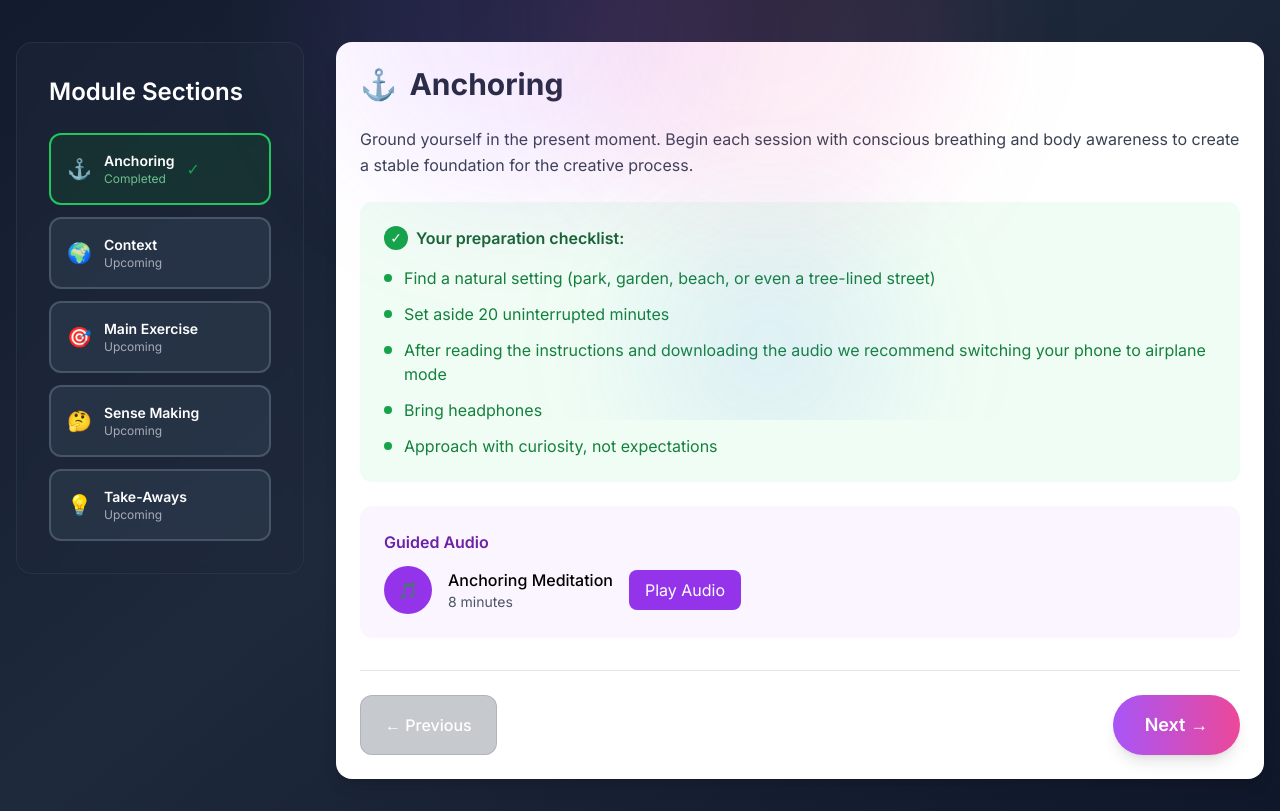
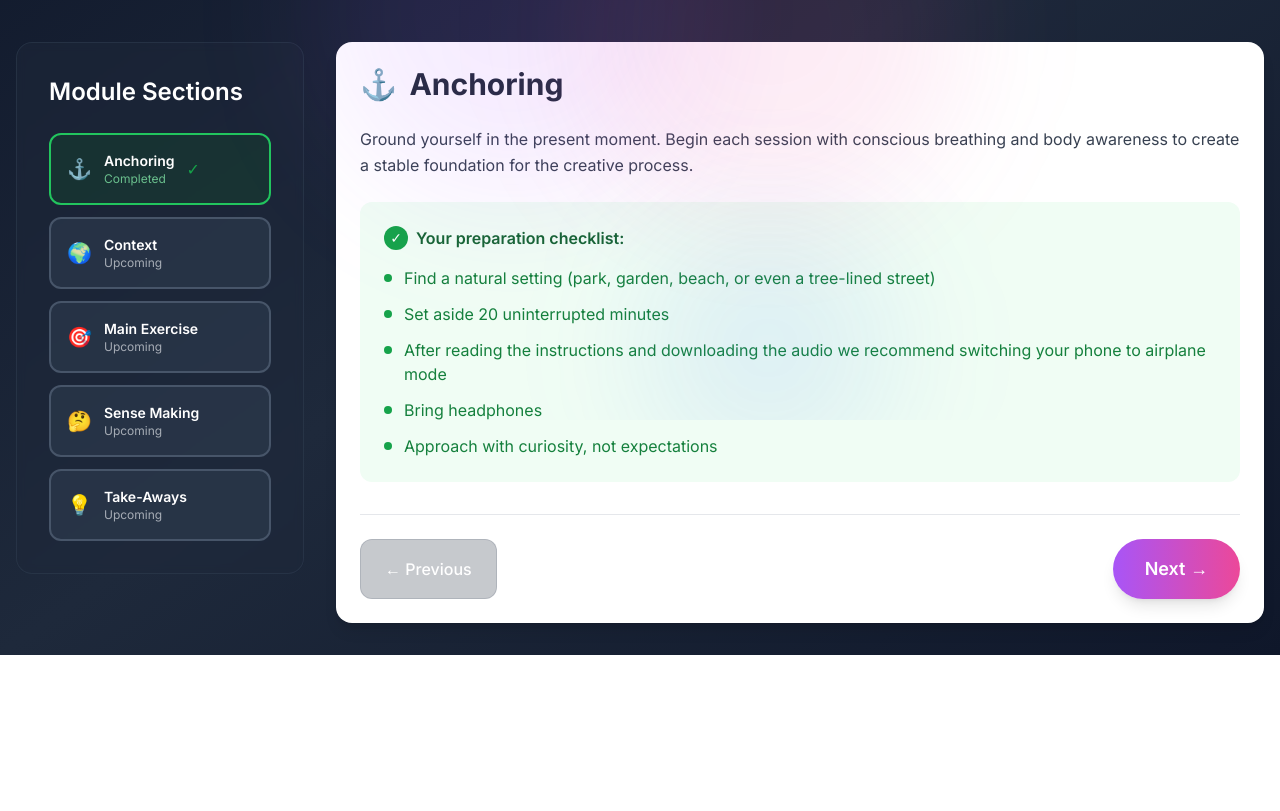
Before and after one commit to MartijnMesman/ConnectedCreativity, a Next.js app: page /course/module/1 in a window 1280 px wide. Shown: the part 380-1191 px from the top of the page. After the commit the page ends 1035 px from the top, so only its background shows below. Built offline with nearby package versions, Linux system fonts and the light colour scheme.

Commit message:
Remove Audio Player from Module 2 Anchoring

```diff
--- a/src/app/course/module/[id]/page.tsx
+++ b/src/app/course/module/[id]/page.tsx
@@ -208,23 +208,6 @@ export default function ModulePage() {
               </div>
             )}
 
-            {section.media && (
-              <div className="bg-purple-50 rounded-xl p-6">
-                <h4 className="font-semibold text-purple-800 mb-3">Guided Audio</h4>
-                <div className="flex items-center space-x-4">
-                  <div className="w-12 h-12 bg-purple-600 rounded-full flex items-center justify-center">
-                    <span className="text-white">🎵</span>
-                  </div>
-                  <div>
-                    <p className="font-medium">Anchoring Meditation</p>
-                    <p className="text-sm text-gray-600">{section.media.duration}</p>
-                  </div>
-                  <button className="px-4 py-2 bg-purple-600 text-white rounded-lg hover:bg-purple-700">
-                    Play Audio
-                  </button>
-                </div>
-              </div>
-            )}
           </div>
         )
 
```
